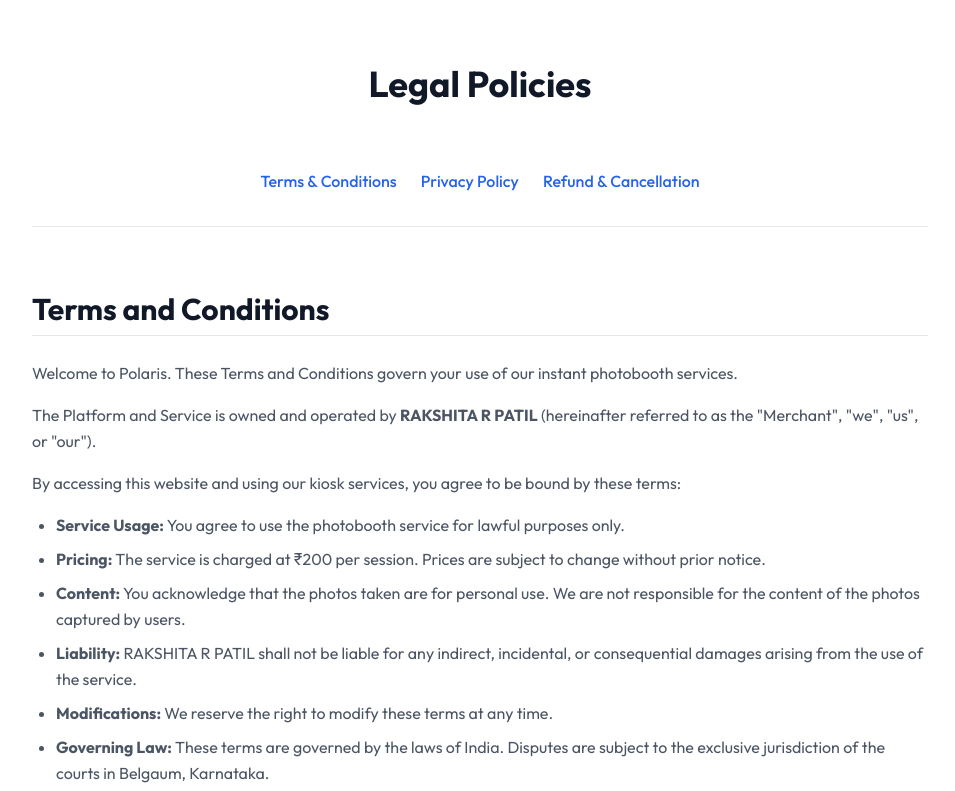
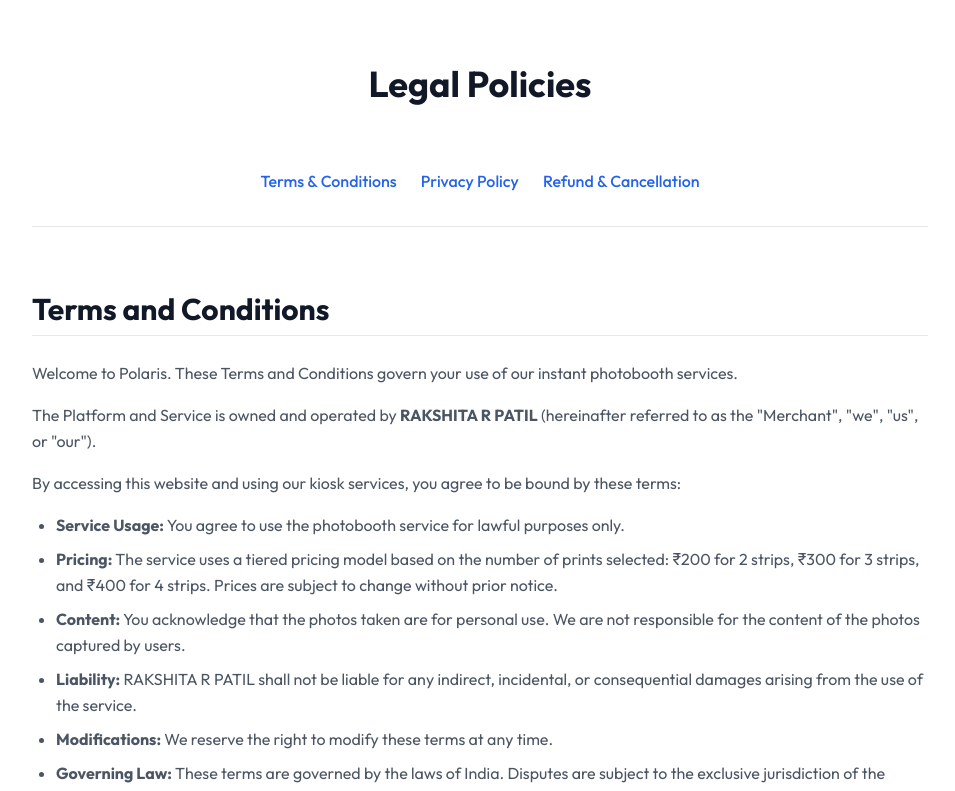
Before and after one commit to Abhi7482/Polaris, a React (Vite) app in the folder frontend/: page /policies in a window 1280 px wide. Shown: the top 791 px of the page, without its empty margins (160-1115 px from the left). Built offline with nearby package versions, Linux system fonts and the light colour scheme; no server answers.

Commit message:
Correct pricing in policies

```diff
--- a/frontend/src/pages/Policies.jsx
+++ b/frontend/src/pages/Policies.jsx
@@ -23,7 +23,7 @@
                         <p>By accessing this website and using our kiosk services, you agree to be bound by these terms:</p>
                         <ul className="list-disc pl-6 space-y-2">
                             <li><strong>Service Usage:</strong> You agree to use the photobooth service for lawful purposes only.</li>
-                            <li><strong>Pricing:</strong> The service is charged at ₹200 per session. Prices are subject to change without prior notice.</li>
+                            <li><strong>Pricing:</strong> The service uses a tiered pricing model based on the number of prints selected: ₹200 for 2 strips, ₹300 for 3 strips, and ₹400 for 4 strips. Prices are subject to change without prior notice.</li>
                             <li><strong>Content:</strong> You acknowledge that the photos taken are for personal use. We are not responsible for the content of the photos captured by users.</li>
                             <li><strong>Liability:</strong> RAKSHITA R PATIL shall not be liable for any indirect, incidental, or consequential damages arising from the use of the service.</li>
                             <li><strong>Modifications:</strong> We reserve the right to modify these terms at any time.</li>
```
